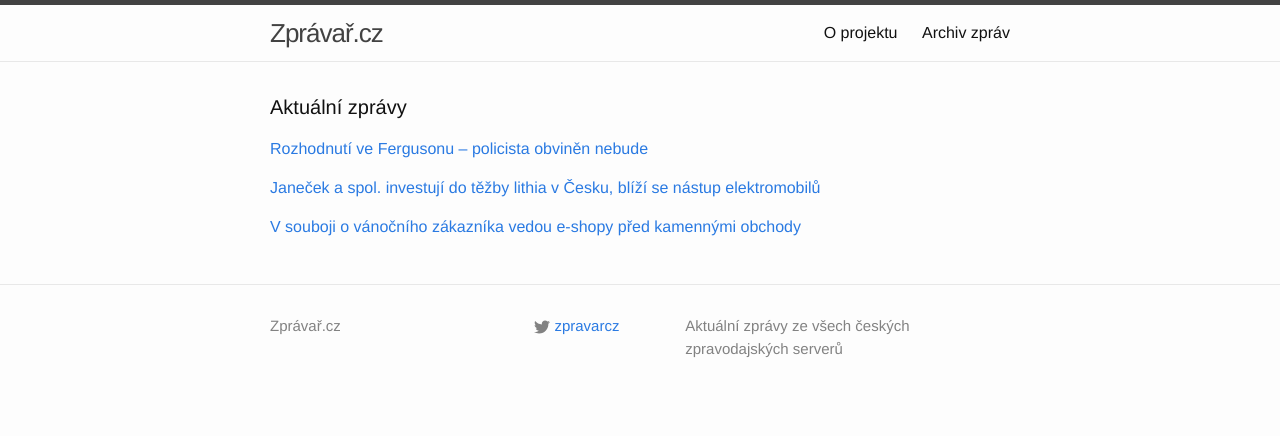
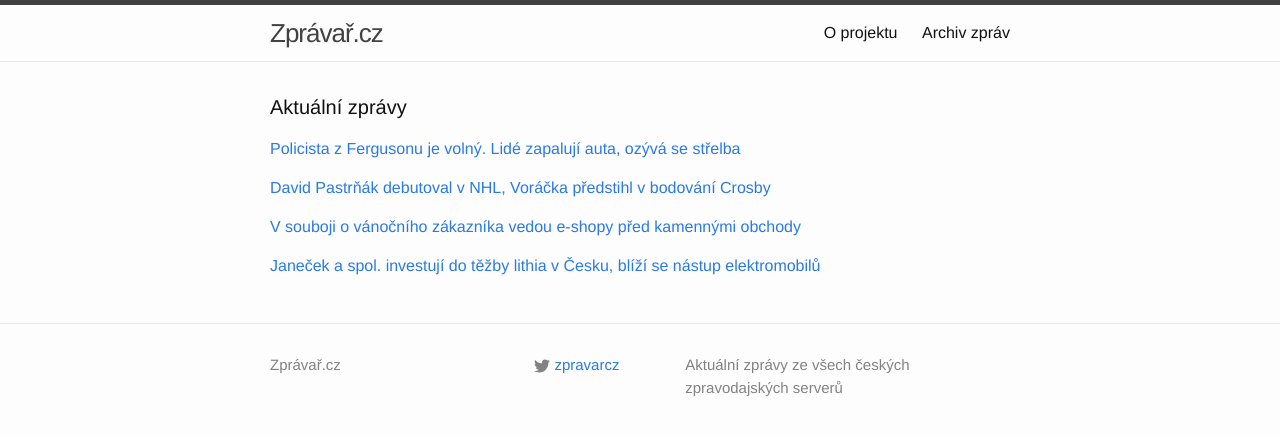
Before and after one commit to adliska/zpravar, a Jekyll site: the page built from index.html, in a window 1280 px wide. Shown: the top 436 px of the page. Built offline with Jekyll 4.4.1, drawn with Linux system fonts in a browser that asks for light colours; some of the changed lines change nothing that is shown.

Commit message:
zpravar news update

```diff
--- a/index.html
+++ b/index.html
@@ -5,9 +5,13 @@ layout: default
 <div class="home">
     <h1 class="page-heading">Aktuální zprávy</h1>
 
-<p><a href="javascript:;" onclick="toggle_visibility('zpravy0')">Rozhodnutí ve Fergusonu – policista obviněn nebude</a></p>
+<p><a href="javascript:;" onclick="toggle_visibility('zpravy0')">Policista z Fergusonu je volný. Lidé zapalují auta, ozývá se střelba </a></p>
 <div id="zpravy0" style="display:none">
 <ul>
+<li><a href=http://www.lidovky.cz/policista-z-fergusonu-nebude-obvinen-ze-zabiti-mladika-pg2-/zpravy-svet.aspx?c=A141125_072509_ln_zahranici_mmu>Policista z Fergusonu je volný. Lidé zapalují auta, ozývá se střelba  - www.lidovky.cz</a></li>
+<li><a href=http://www.tyden.cz/rubriky/zahranici/amerika/osvobozeni-policisty-z-fergusonu-vyvolalo-hnev-strili-se-hori-domy_325182.html>Osvobození policisty z Fergusonu vyvolalo hněv. Střílí se, hoří domy - www.tyden.cz</a></li>
+<li><a href=http://www.novinky.cz/zahranicni/amerika/354432-policistu-nepotrestaji-za-zabiti-mladeho-afroamericana-ferguson-zachvatily-protesty.html>Policistu nepotrestají za zabití mladého Afroameričana, Ferguson zachvátily protesty - www.novinky.cz</a></li>
+<li><a href=http://zahranicni.ihned.cz/amerika-usa/c1-63167620-policista-z-fergusonu-nebude-obvinen-ze-zabiti-po-celych-usa-se-protestuje>Policista z Fergusonu nebude obviněn ze zabití. Po celých USA se protestuje - zahranicni.ihned.cz</a></li>
 <li><a href=http://www.ceskatelevize.cz/ct24/svet/293440-rozhodnuti-ve-fergusonu-policista-obvinen-nebude/>Rozhodnutí ve Fergusonu – policista obviněn nebude - www.ceskatelevize.cz</a></li>
 <li><a href=http://www.ceskenoviny.cz/zpravy/zpravy/policista-z-fergusonu-nebude-obvinen-ze-zabiti-mladika/1151053>Policista z Fergusonu nebude obviněn ze zabití mladíka - www.ceskenoviny.cz</a></li>
 <li><a href=http://zpravy.e15.cz/zahranicni/udalosti/porota-neobvini-policistu-z-fergusona-za-zabiti-mladika-vypukly-nepokoje-1139699>Porota neobviní policistu z Fergusona za zabití mladíka, vypukly nepokoje - zpravy.e15.cz</a></li>
@@ -19,12 +23,14 @@ layout: default
 <li><a href=http://www.rozhlas.cz/_zprava/fergusonem-opet-zmita-nasili-porota-neobvinila-policistu-ze-zabiti-mladeho-afroamericana--1424346>Fergusonem opět zmítá násilí. Porota neobvinila policistu ze zabití mladého Afroameričana - www.rozhlas.cz</a></li>
 <li><a href=http://www.rozhlas.cz/_zprava/policistu-z-fergusonu-neobvini-ze-zabiti-afroamerickeho-mladika-rozhodla-porota--1424346>Policistu z Fergusonu neobviní ze zabití afroamerického mladíka, rozhodla porota - www.rozhlas.cz</a></li>
 </ul>
-</div><p><a href="javascript:;" onclick="toggle_visibility('zpravy1')">Janeček a spol. investují do těžby lithia v Česku, blíží se nástup elektromobilů</a></p>
+</div><p><a href="javascript:;" onclick="toggle_visibility('zpravy1')">David Pastrňák debutoval v NHL, Voráčka předstihl v bodování Crosby</a></p>
 <div id="zpravy1" style="display:none">
 <ul>
-<li><a href=http://zpravy.e15.cz/byznys/prumysl-a-energetika/janecek-a-spol-investuji-do-tezby-lithia-v-cesku-blizi-se-nastup-elektromobilu-1139641>Janeček a spol. investují do těžby lithia v Česku, blíží se nástup elektromobilů - zpravy.e15.cz</a></li>
-<li><a href=http://zpravy.e15.cz/byznys/prumysl-a-energetika/janecek-a-spol-investuji-do-tezby-lithia-v-cesku-pocitaji-s-rozmachem-elektromobilu-1139641>Janeček a spol. investují do těžby lithia v Česku, počítají s rozmachem elektromobilů - zpravy.e15.cz</a></li>
-<li><a href=http://zpravy.e15.cz/byznys/prumysl-a-energetika/janecek-a-spol-investuji-do-tezby-lithia-v-cesku-1139641>Janeček a spol. investují do těžby lithia v Česku - zpravy.e15.cz</a></li>
+<li><a href=http://www.rozhlas.cz/_zprava/david-pastrnak-debutoval-v-nhl-voracka-predstihl-v-bodovani-crosby--1424357>David Pastrňák debutoval v NHL, Voráčka předstihl v bodování Crosby - www.rozhlas.cz</a></li>
+<li><a href=http://www.denik.cz/hokej/pastrnak-debutoval-v-nhl-crosby-preskocil-v-bodovani-voracka-20141125.html>Pastrňák debutoval v NHL, Crosby přeskočil v bodování Voráčka - www.denik.cz</a></li>
+<li><a href=http://hokej.idnes.cz/pastrnak-debutoval-v-nhl-0xg-/nhl.aspx?c=A141125_071548_nhl_Mkr>Premiéru Pastrňáka v NHL rozhodly skvělé výkony Crosbyho s Malkinem - hokej.idnes.cz</a></li>
+<li><a href=http://sport.aktualne.cz/pastrnak-si-zahral-nhl-a-videl-jak-crosby-predhani-voracka/r~56722086746311e4b5c5002590604f2e/>Pastrňák si zahrál NHL a viděl, jak Crosby předhání Voráčka - sport.aktualne.cz</a></li>
+<li><a href=http://www.sportovninoviny.cz/zpravy/pastrnak-debutoval-v-nhl-crosby-preskocil-v-bodovani-voracka/1151072>Pastrňák debutoval v NHL, Crosby přeskočil v bodování Voráčka - www.sportovninoviny.cz</a></li>
 </ul>
 </div><p><a href="javascript:;" onclick="toggle_visibility('zpravy2')">V souboji o vánočního zákazníka vedou e-shopy před kamennými obchody</a></p>
 <div id="zpravy2" style="display:none">
@@ -33,4 +39,11 @@ layout: default
 <li><a href=http://www.rozhlas.cz/_zprava/v-souboji-o-vanocniho-zakaznika-vedou-eshopy-pred-kamennymi-obchody-a-naskok-roste--1424337>V souboji o vánočního zákazníka vedou e-shopy před kamennými obchody - www.rozhlas.cz</a></li>
 <li><a href=http://www.rozhlas.cz/_zprava/sklady-internetovych-obchodu-mesic-pred-vanocemi-praskaji-ve-svech--1424337>Sklady internetových obchodů měsíc před Vánocemi praskají ve švech - www.rozhlas.cz</a></li>
 </ul>
+</div><p><a href="javascript:;" onclick="toggle_visibility('zpravy3')">Janeček a spol. investují do těžby lithia v Česku, blíží se nástup elektromobilů</a></p>
+<div id="zpravy3" style="display:none">
+<ul>
+<li><a href=http://zpravy.e15.cz/byznys/prumysl-a-energetika/janecek-a-spol-investuji-do-tezby-lithia-v-cesku-blizi-se-nastup-elektromobilu-1139641>Janeček a spol. investují do těžby lithia v Česku, blíží se nástup elektromobilů - zpravy.e15.cz</a></li>
+<li><a href=http://zpravy.e15.cz/byznys/prumysl-a-energetika/janecek-a-spol-investuji-do-tezby-lithia-v-cesku-pocitaji-s-rozmachem-elektromobilu-1139641>Janeček a spol. investují do těžby lithia v Česku, počítají s rozmachem elektromobilů - zpravy.e15.cz</a></li>
+<li><a href=http://zpravy.e15.cz/byznys/prumysl-a-energetika/janecek-a-spol-investuji-do-tezby-lithia-v-cesku-1139641>Janeček a spol. investují do těžby lithia v Česku - zpravy.e15.cz</a></li>
+</ul>
 </div></div>
```
